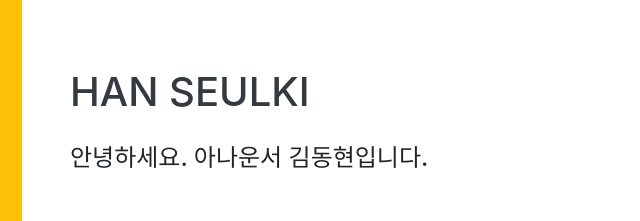
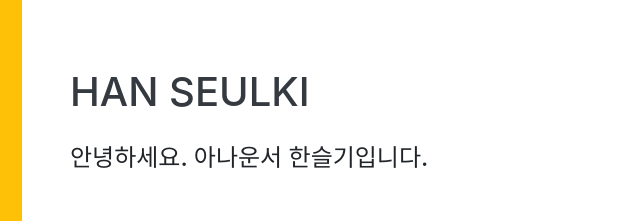
Before and after one commit to roseslki/pigisen.github.io, a website with bundled scripts: page index.html in a window 1280 px wide. Shown: the top 221 px of the page, 250-890 px from the left. Built offline with nearby package versions, Linux system fonts and the light colour scheme; a web font is replaced by a local one.

Commit message:
Update index.html

```diff
--- a/index.html
+++ b/index.html
@@ -65,7 +65,7 @@
       <div class="w-100">
         <h1 class="mb-0">HAN SEULKI
         </h1><br>
-        <div class="subheading mb-5">안녕하세요. 아나운서 김동현입니다.
+        <div class="subheading mb-5">안녕하세요. 아나운서 한슬기입니다.
         </div>
         <iframe width="560" height="315" src="https://www.youtube.com/embed/CdhGZkM5pB0"
         title="YouTube video player"
```
